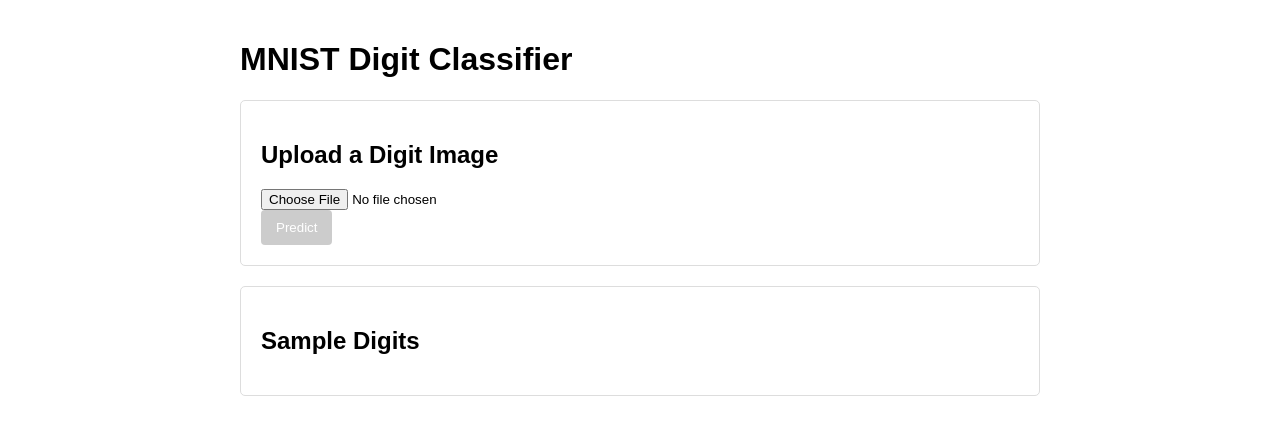
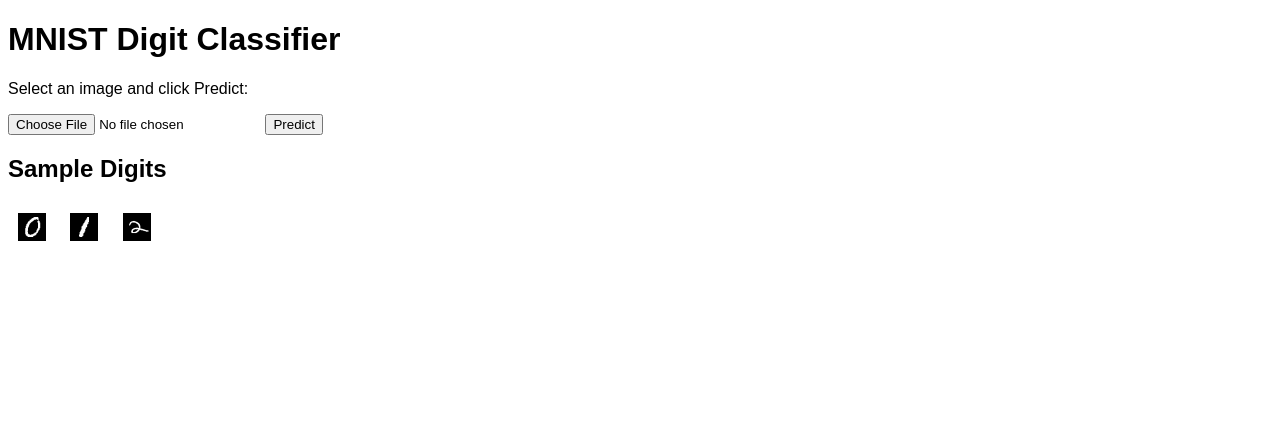
Before and after one commit to JCH0092-coder/Joshua_Hill_CPE490_HW05, a Flask app: page / in a window 1280 px wide. Shown: the top 435 px of the page. Run offline with Flask 3, Linux system fonts and the light colour scheme; parts of the project's set-up code (start-up, migrations or seed data) failed here and were passed over; some libraries are stand-ins or nearby versions.

Commit message:
Update index.html

```diff
--- a/templates/index.html
+++ b/templates/index.html
@@ -2,155 +2,49 @@
 <html lang="en">
 <head>
   <meta charset="UTF-8">
-  <meta name="viewport" content="width=device-width, initial-scale=1.0">
   <title>MNIST Digit Classifier</title>
-  <!-- Include Chart.js to display prediction probabilities -->
-  <script src="https://cdnjs.cloudflare.com/ajax/libs/Chart.js/3.7.0/chart.min.js"></script>
   <style>
-    /* Simple CSS for styling */
-    body { font-family: Arial, sans-serif; max-width: 800px; margin: auto; padding: 20px; }
-    .container { display: flex; flex-direction: column; gap: 20px; }
-    .upload-section, .result-section, .samples-section { border: 1px solid #ddd; padding: 20px; border-radius: 5px; }
-    .result-section { display: none; }
-    .image-preview { max-width: 300px; margin-top: 10px; border: 1px solid #ddd; }
-    .samples-grid { display: grid; grid-template-columns: repeat(5, 1fr); gap: 10px; }
-    .sample-digit { cursor: pointer; border: 1px solid #ddd; padding: 5px; text-align: center; }
-    .error { color: red; }
-    button { padding: 10px 15px; background: #4CAF50; color: white; border: none; border-radius: 4px; }
-    button:disabled { background: #ccc; }
+    body { font-family: Arial, sans-serif; }
+    .sample { margin: 10px; }
   </style>
 </head>
 <body>
   <h1>MNIST Digit Classifier</h1>
-  <div class="container">
-    <!-- Image Upload Section -->
-    <div class="upload-section">
-      <h2>Upload a Digit Image</h2>
+  <p>Select an image and click Predict:</p>
   <input type="file" id="image-upload" accept="image/*">
-      <div id="preview-container" style="display: none;">
-        <h3>Preview:</h3>
-        <img id="image-preview" class="image-preview">
+  <button id="predict-button">Predict</button>
+  <div id="result"></div>
+  <h2>Sample Digits</h2>
+  <div>
+    <img class="sample" src="{{ url_for('sample_file', filename='0.png') }}" alt="Digit 0">
+    <img class="sample" src="{{ url_for('sample_file', filename='1.png') }}" alt="Digit 1">
+    <img class="sample" src="{{ url_for('sample_file', filename='2.png') }}" alt="Digit 2">
   </div>
-      <div id="error-message" class="error"></div>
-      <button id="predict-button" disabled>Predict</button>
-    </div>
-    <!-- Prediction Result Section -->
-    <div id="result-section" class="result-section">
-      <h2>Prediction</h2>
-      <p>Predicted Digit: <span id="predicted-digit"></span></p>
-      <canvas id="confidence-chart"></canvas>
-    </div>
-    <!-- Sample Images Section -->
-    <div class="samples-section">
-      <h2>Sample Digits</h2>
-      <div class="samples-grid">
-        {% for digit in sample_digits %}
-          <div class="sample-digit" data-image="{{ digit.image }}">
-            <img src="{{ digit.image }}" alt="Digit {{ digit.label }}">
-            <p>{{ digit.label }}</p>
-          </div>
-        {% endfor %}
-      </div>
-    </div>
-  </div>
-
   <script>
-    document.addEventListener("DOMContentLoaded", function() {
     const imageUpload = document.getElementById("image-upload");
-      const previewContainer = document.getElementById("preview-container");
-      const imagePreview = document.getElementById("image-preview");
     const predictButton = document.getElementById("predict-button");
-      const errorMessage = document.getElementById("error-message");
-      const resultSection = document.getElementById("result-section");
-      const predictedDigitEl = document.getElementById("predicted-digit");
-      let chart = null;
-
-      // Display image preview and enable the predict button
-      imageUpload.addEventListener("change", function() {
-        errorMessage.textContent = "";
-        const file = imageUpload.files[0];
-        if (file && file.type.match("image.*")) {
-          const reader = new FileReader();
-          reader.onload = function(e) {
-            imagePreview.src = e.target.result;
-            previewContainer.style.display = "block";
-            predictButton.disabled = false;
-          };
-          reader.readAsDataURL(file);
-        } else {
-          previewContainer.style.display = "none";
-          predictButton.disabled = true;
-          errorMessage.textContent = "Please select a valid image file";
-        }
-      });
-
-      // Send image for prediction and display results
-      predictButton.addEventListener("click", function() {
+    const resultDiv = document.getElementById("result");
+    predictButton.addEventListener("click", async () => {
       if (!imageUpload.files[0]) {
-          errorMessage.textContent = "No file selected";
+        resultDiv.innerHTML = "<p>Please select an image file</p>";
         return;
       }
-        predictButton.disabled = true;
-        predictButton.textContent = "Predicting...";
       let formData = new FormData();
       formData.append("file", imageUpload.files[0]);
-        fetch("/predict", { method: "POST", body: formData })
-          .then(res => res.json())
-          .then(data => {
+      try {
+        const response = await fetch("/predict", {
+          method: "POST",
+          body: formData
+        });
+        const data = await response.json();
         if (data.error) {
-              errorMessage.textContent = data.error;
-              resultSection.style.display = "none";
+          resultDiv.innerHTML = `<p>Error: ${data.error}</p>`;
         } else {
-              predictedDigitEl.textContent = data.predicted_digit;
-              const ctx = document.getElementById("confidence-chart").getContext("2d");
-              if (chart) chart.destroy();
-              chart = new Chart(ctx, {
-                type: "bar",
-                data: {
-                  labels: ["0", "1", "2", "3", "4", "5", "6", "7", "8", "9"],
-                  datasets: [{
-                    label: "Confidence Score",
-                    data: data.confidence_scores,
-                    backgroundColor: Array(10).fill("rgba(54, 162, 235, 0.2)"),
-                    borderColor: Array(10).fill("rgba(54, 162, 235, 1)"),
-                    borderWidth: 1
-                  }]
-                },
-                options: { scales: { y: { beginAtZero: true, max: 1 } } }
-              });
-              // Highlight the predicted digit's bar:
-              chart.data.datasets[0].backgroundColor[data.predicted_digit] = "rgba(255, 99, 132, 0.2)";
-              chart.data.datasets[0].borderColor[data.predicted_digit] = "rgba(255, 99, 132, 1)";
-              chart.update();
-              resultSection.style.display = "block";
+          resultDiv.innerHTML = `<h2>Predicted Digit: ${data.predicted_digit}</h2>`;
         }
-          })
-          .catch(err => errorMessage.textContent = "Error: " + err)
-          .finally(() => {
-            predictButton.disabled = false;
-            predictButton.textContent = "Predict";
-          });
-      });
-
-      // When a sample image is clicked, simulate the file upload and trigger prediction
-      document.querySelectorAll(".sample-digit").forEach(function(el) {
-        el.addEventListener("click", function() {
-          const imagePath = el.dataset.image;
-          fetch(imagePath)
-            .then(response => response.blob())
-            .then(blob => {
-              const file = new File([blob], "sample.png", { type: blob.type });
-              const dt = new DataTransfer();
-              dt.items.add(file);
-              imageUpload.files = dt.files;
-              imagePreview.src = URL.createObjectURL(file);
-              previewContainer.style.display = "block";
-              predictButton.disabled = false;
-              predictButton.click();
-            })
-            .catch(err => errorMessage.textContent = "Error loading sample image.");
-        });
-      });
+      } catch(err) {
+        resultDiv.innerHTML = `<p>Error: ${err}</p>`;
+      }
     });
   </script>
 </body>
```
Lines whose indentation alone changed are shown as unchanged.
